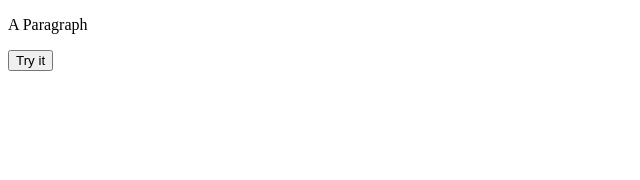
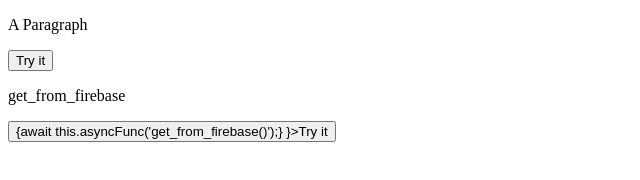
Before and after one commit to beertwito/Spartner_matching, a plain HTML site: page index.html in a window 1280 px wide. Shown: the whole page, without its empty margins (0-640 px from the left). Drawn offline with Linux system fonts and the light colour scheme; no server answers.

Commit message:
not working

```diff
--- a/index.html
+++ b/index.html
@@ -22,6 +22,8 @@
     // be'er was here!
     import { initializeApp } from 'https://www.gstatic.com/firebasejs/9.0.0/firebase-app.js';
     import { getFirestore, collection, getDocs, addDoc, query, where } from 'https://www.gstatic.com/firebasejs/9.0.0/firebase-firestore.js';
+    async function get_from_firebase() {
+
         // web app's Firebase configuration
         var firebaseConfig = {
             apiKey: "AIzaSyAywIdDnnW2oSosheG6aYhdMVmGGpa5zHQ",
@@ -42,6 +44,7 @@
         const users_snapshot = await getDocs(users_ref)
         const usersList = users_snapshot.docs.map(doc => doc.data())
         console.log(usersList)
+        document.getElementById("get_from_firebase").innerHTML = usersList
 
         //query data with condition
         const q = query(collection(db, "users"), where("age", "==", 22));
@@ -63,8 +66,11 @@
         } catch (e) {
           console.error("Error adding document: ", e);
         }
+    }
     </script>
 
+<p id="get_from_firebase">get_from_firebase</p>
+<button type="button" onclick={async() => {await this.asyncFunc('get_from_firebase()');} }>Try it</button>
 
 </body>
 </html>
```
Also changed, not shown: 1 other file. Lines whose indentation alone changed are shown as unchanged.
